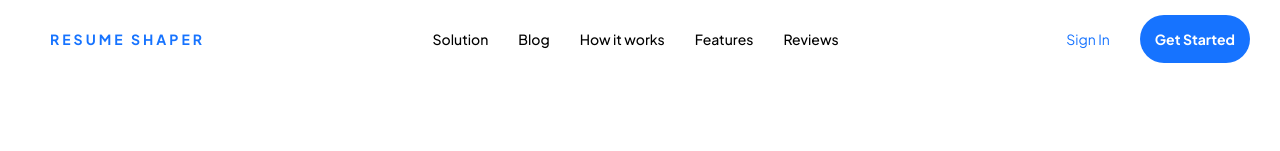
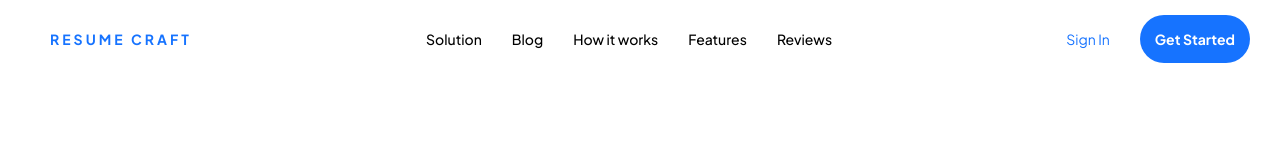
Before and after one commit to MastorkTechnologies/resumelanding, a Next.js app: page / in a window 1280 px wide. Shown: the top 151 px of the page. Built offline with nearby package versions, Linux system fonts and the light colour scheme.

Commit message:
name change

```diff
--- a/src/app/layout.js
+++ b/src/app/layout.js
@@ -1,7 +1,7 @@
 import "./globals.css";
 
 export const metadata = {
-  title: "Resume Shaper",
+  title: "Resume Craft",
   description: "",
 };
 
--- a/src/components/Footer.js
+++ b/src/components/Footer.js
@@ -18,7 +18,7 @@ const Footer = () => {
         </div>
         <div className={fstyle.down}>
           <div className={fstyle.downleft}>
-            <h4>Resume Shaper</h4>
+            <h4>Resume Craft</h4>
             <p>Resumes Redefined, Success Rewritten.</p>
             <Image
               src={"/Images/Social.png"}
@@ -89,7 +89,7 @@ const Footer = () => {
             <div className={fstyle.footeroptions}>
               <h4>Connect with us</h4>
               <div className={fstyle.foptions}>
-                <p>contact@resumeshaper.com</p>
+                <p>contact@resumecraft.com</p>
               </div>
             </div>
           </div>
--- a/src/components/Navbar.js
+++ b/src/components/Navbar.js
@@ -16,7 +16,7 @@ const Navbar = () => {
               href='/'
               style={{ textDecoration: "none", color: "rgba(22, 115, 255, 1)" }}
             >
-              resume shaper
+              Resume Craft
             </Link>
           </h4>
         </div>
```
